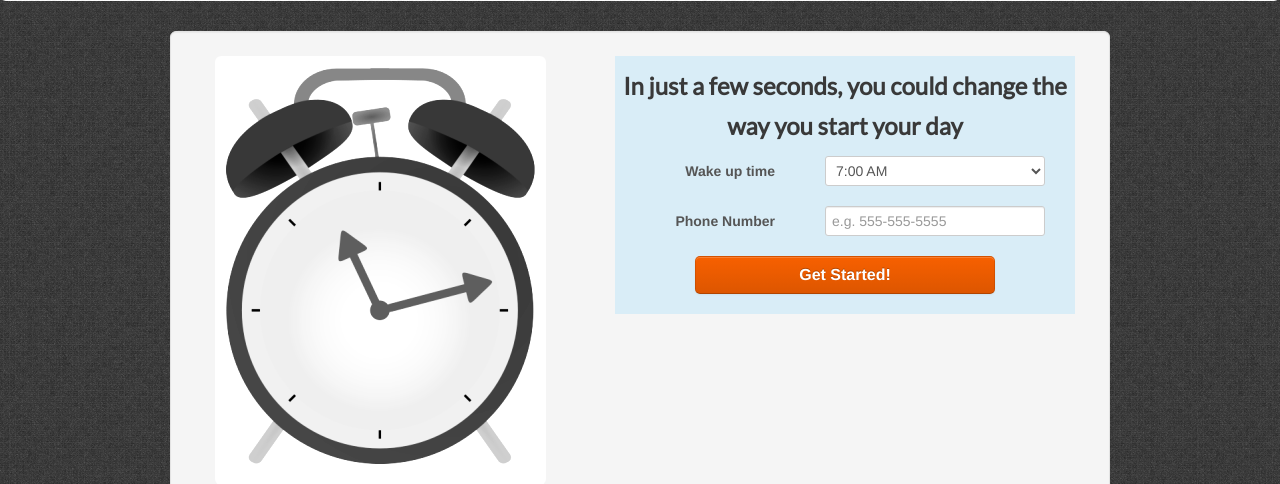
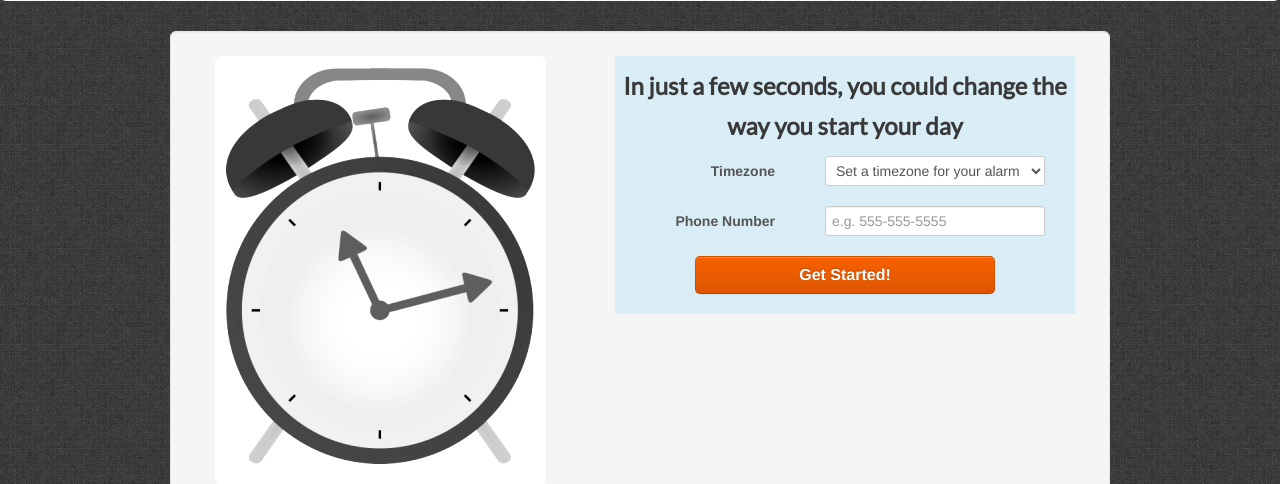
Before and after one commit to JRoszkow789/alarmaway, a Flask app: page / in a window 1280 px wide. Shown: the part 337-821 px from the top of the page. Run offline with Flask 2, Linux system fonts and the light colour scheme; some libraries are stand-ins or nearby versions.

Commit message:
updated registration process and html pages to include timezone rather than alarm. Update .gitignore to ignore log files updated scheduler to config from celeryconfig.py, and to use other info from main app config. Also updated time between msgs/calls to 4 mins each

```diff
--- a/alarmaway.py
+++ b/alarmaway.py
@@ -15,7 +15,6 @@ import constants
 
 app = Flask(__name__)
 app.config.from_object('config')
-#logging.basicConfig(filename='aa_dbg.log', level=logging.DEBUG)
 sched = scheduler.AlarmScheduler()
 
 
@@ -417,11 +416,11 @@ def pre_registration():
     if request.method != 'POST':
         return redirect(url_for('registration'))
     error = None
-    input_alarm = validate_alarm_time(request.form['time'])
+    input_tz = request.form['timezone']
     input_phone = validate_phone_number(request.form['phone'])
-    if input_alarm is None:
-        error = 'Sorry, there was a problem processing your alarm, try again.'
-    elif input_phone is None:
+    if not input_tz:
+        error = 'You must specify the timezone which your alarms are set for.'
+    elif not input_phone:
         error = 'Please enter a valid phone number.'
     elif not is_number_unique(input_phone):
         error = ('Sorry, that phone number is already registered.')
@@ -431,9 +430,9 @@ def pre_registration():
         session.pop('uv_code', None)
         session['uv_code'] = uv_code
         session.pop('user_alarm', None)
-        session['user_alarm'] = input_alarm
         session.pop('user_phone', None)
         session['user_phone'] = input_phone
+        session['user_tz'] = input_tz
         return redirect(url_for('registration'))
     return render_template('welcome.html', error=error)
 
@@ -448,7 +447,11 @@ def registration():
     if request.method == 'POST':
         if not phone_prev_present:
             user_phone = validate_phone_number(request.form['user_phone'])
-            if not user_phone:
+            user_tz = request.form['user_tz']
+            if not user_tz:
+                return render_template('register-new.html',
+                    error="You must select a timezone")
+            elif not user_phone:
                 return render_template('register-new.html',
                     error = "Please enter a valid phone number")
             elif not is_number_unique(user_phone):
@@ -466,7 +469,11 @@ def registration():
             # All input data is sanitized and validated. Create user and phone
             new_user_id = create_new_user(user_email,
                 generate_password_hash(user_password))
-            new_tz_id = add_new_user_timezone(new_user_id, 'US/Eastern')
+            new_user_tz = 'US/Eastern' if user_tz == '0' else None
+            if not add_new_user_timezone(new_user_id, new_user_tz):
+                flash('Error adding timezone, please try again')
+            else:
+                session.pop('user_tz', None)
             new_phone_id = create_new_phone(new_user_id, user_phone)
             session['user_id'] = new_user_id
             return redirect(url_for('user_home'))
--- a/scheduler.py
+++ b/scheduler.py
@@ -3,28 +3,22 @@ from contextlib import closing
 from celery import Celery
 from datetime import timedelta
 import aa_comm
-import config
+from config import DB_HOST, DB_USER, DB_PW, DB_PORT, DATABASE
+from config import COMM_ACCOUNT_ID, COMM_AT, COMM_FROM_NUMBER
 
-COMM_ACCOUNT_ID = 'AC52113fd0906659e7c6091e1c5d754ac7'
-COMM_AT = '799a5ee66e106ca62f1f2fff8ba24220'
-COMM_FROM_NUMBER = '8133584864'
-CALL_URL = 'http://canopyinnovation.com/twresp.xml'
 
-celery = Celery(
-    'scheduler',
-    backend='amqp://guest@localhost//',
-    broker='amqp://guest@localhost//'
-)
+celery = Celery('scheduler')
+celery.config_from_object('celeryconfig')
 
 
 def get_db():
     """Opens a new database connection"""
     mysql_db = MySQLdb.connect(
-        host='localhost',
-        user='alarmaway_app',
-        passwd='aAa7seVen7',
-        port=3306,
-        db='AlarmAway')
+        host=DB_HOST,
+        user=DB_USER,
+        passwd=DB_PW,
+        port=DB_PORT,
+        db=DATABASE)
     return mysql_db
 
 
@@ -50,7 +44,7 @@ class AlarmScheduler:
     def set_alarm(self, ref_id, alarm_time, phone_number):
         alarm_asyncs = []
         for typ, msg in self.alarm_messages:
-            msg_time = alarm_time + timedelta(seconds=(60*(len(alarm_asyncs))))
+            msg_time = alarm_time + timedelta(seconds=(240*(len(alarm_asyncs))))
             if typ == 'call':
                 alarm_asyncs.append(send_user_call.apply_async(
                     args=(msg, phone_number), eta=msg_time))
--- a/templates/welcome.html
+++ b/templates/welcome.html
@@ -46,62 +46,15 @@
       <form method="post" class="form-horizontal"
             action="{{ url_for('pre_registration') }}">
         <div class="control-group">
-          <label class="control-label" for="time">
+          <label class="control-label" for="timezone">
             <strong>
-              Wake up time
+              Timezone
             </strong>
           </label>
           <div class="controls">
-            <select name="time" id="time">
-              <option value="00:00">12:00 AM</option><option value="00:15">12:15 AM</option>
-              <option value="00:30">12:30 AM</option><option value="00:38">12:45 AM</option>
-              <option value="01:00">1:00 AM</option><option value="01:15">1:15 AM</option>
-              <option value="01:30">1:30 AM</option><option value="01:45">1:45 AM</option>
-              <option value="02:00">2:00 AM</option><option value="02:15">2:15 AM</option>
-              <option value="02:30">2:30 AM</option><option value="02:45">2:45 AM</option>
-              <option value="03:00">3:00 AM</option><option value="03:15">3:15 AM</option>
-              <option value="03:30">3:30 AM</option><option value="03:45">3:45 AM</option>
-              <option value="04:00">4:00 AM</option><option value="04:15">4:15 AM</option>
-              <option value="04:30">4:30 AM</option><option value="04:45">4:45 AM</option>
-              <option value="05:00">5:00 AM</option><option value="05:15">5:15 AM</option>
-              <option value="05:30">5:30 AM</option><option value="05:45">5:45 AM</option>
-              <option value="06:00">6:00 AM</option><option value="06:15">6:15 AM</option>
-              <option value="06:30">6:30 AM</option><option value="06:45">6:45 AM</option>
-              <option value="07:00" selected="selected">7:00 AM</option>
-              <option value="07:15">7:15 AM</option>
-              <option value="07:30">7:30 AM</option><option value="07:45">7:45 AM</option>
-              <option value="08:00">8:00 AM</option><option value="08:15">8:15 AM</option>
-              <option value="08:30">8:30 AM</option><option value="08:45">8:45 AM</option>
-              <option value="09:00">9:00 AM</option><option value="09:15">9:15 AM</option>
-              <option value="09:30">9:30 AM</option><option value="09:45">9:45 AM</option>
-              <option value="10:00">10:00 AM</option><option value="10:15">10:15 AM</option>
-              <option value="10:30">10:30 AM</option><option value="10:45">10:45 AM</option>
-              <option value="11:00">11:00 AM</option><option value="11:15">11:15 AM</option>
-              <option value="11:30">11:30 AM</option><option value="11:45">11:45 AM</option>
-              <option value="12:00">12:00 PM</option><option value="12:15">12:15 PM</option>
-              <option value="12:30">12:30 PM</option><option value="12:45">12:45 PM</option>
-              <option value="13:00">1:00 PM</option><option value="13:15">1:15 PM</option>
-              <option value="13:30">1:30 PM</option><option value="13:45">1:45 PM</option>
-              <option value="14:00">2:00 PM</option><option value="14:15">2:15 PM</option>
-              <option value="14:30">2:30 PM</option><option value="14:45">2:45 PM</option>
-              <option value="15:00">3:00 PM</option><option value="15:15">3:15 PM</option>
-              <option value="15:30">3:30 PM</option><option value="15:45">3:45 PM</option>
-              <option value="16:00">4:00 PM</option><option value="16:15">4:15 PM</option>
-              <option value="16:30">4:30 PM</option><option value="16:45">4:45 PM</option>
-              <option value="17:00">5:00 PM</option><option value="17:15">5:15 PM</option>
-              <option value="17:30">5:30 PM</option><option value="17:45">5:45 PM</option>
-              <option value="18:00">6:00 PM</option><option value="18:15">6:15 PM</option>
-              <option value="18:30">6:30 PM</option><option value="18:45">6:45 PM</option>
-              <option value="19:00">7:00 PM</option><option value="19:15">7:15 PM</option>
-              <option value="19:30">7:30 PM</option><option value="19:45">7:45 PM</option>
-              <option value="20:00">8:00 PM</option><option value="20:15">8:15 PM</option>
-              <option value="20:30">8:30 PM</option><option value="20:45">8:45 PM</option>
-              <option value="21:00">9:00 PM</option><option value="21:15">9:15 PM</option>
-              <option value="21:30">9:30 PM</option><option value="21:45">9:45 PM</option>
-              <option value="22:00">10:00 PM</option><option value="22:15">10:15 PM</option>
-              <option value="22:30">10:30 PM</option><option value="22:45">10:45 PM</option>
-              <option value="23:00">11:00 PM</option><option value="23:15">11:15 PM</option>
-              <option value="23:30">11:30 PM</option><option value="23:45">11:45 PM</option>
+            <select name="timezone" id="timezone">
+              <option>Set a timezone for your alarm</option>
+              <option value="1">US/Eastern</option>
             </select>
           </div>
         </div>
```
Also changed, not shown: templates/register-new.html (+11 -1 lines), 2 other files.
